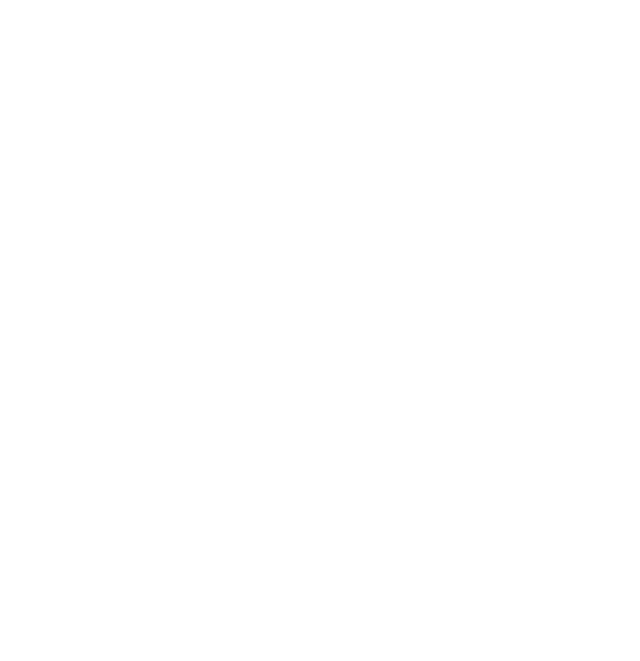
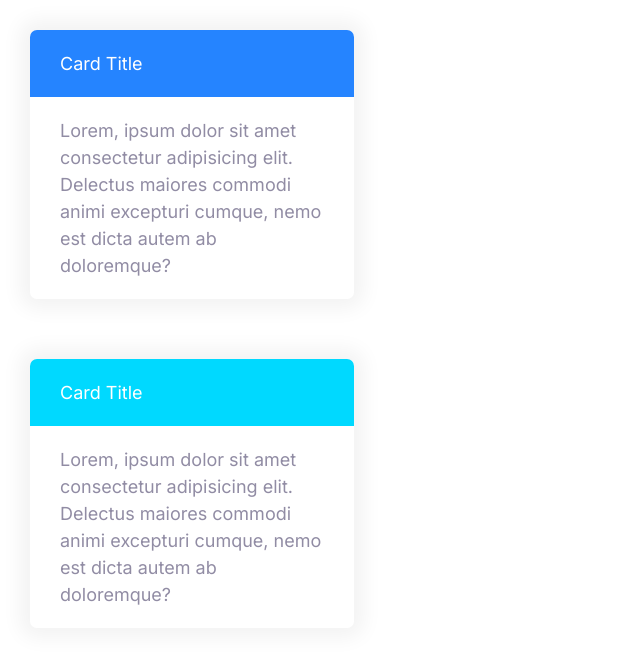
Before and after one commit to amirhosseinNouri/cloud-hosting-front, a website: page index.html in a window 1280 px wide. Shown: the whole page, without its empty margins (0-640 px from the left). Drawn offline with nearby package versions, Linux system fonts and the light colour scheme.

Commit message:
:art: Build initial card component

```diff
--- a/css/styles.css
+++ b/css/styles.css
@@ -250,16 +250,38 @@ a {
 }
 
 .input-group input {
-    border : none;
-    flex-grow: 1;
-    padding : 1.5rem 1rem;
+  border: none;
+  flex-grow: 1;
+  padding: 1.5rem 1rem;
 }
 
 .input-group button {
-    margin : 4px;
+  margin: 4px;
 }
 @media screen and (min-width: 1024px) {
   .input {
     font-size: 1.5rem;
   }
 }
+/* Card */
+
+.card {
+  border-radius: 7px;
+  box-shadow: 0 0 20px 10px #f3f3f3;
+  overflow: hidden;
+}
+
+.card__header,
+.card__body {
+  padding: 2rem 3rem;
+}
+
+.card--primary header {
+  background-color: var(--color-primary);
+  color: #fff;
+}
+
+.card--secondary header {
+  background-color: var(--color-secondary);
+  color: #fff;
+}
--- a/index.html
+++ b/index.html
@@ -14,6 +14,17 @@
     <title>Cloud Hosting</title>
   </head>
   <body>
-
+   <div style="width : 30% ; padding : 3rem;">
+    <div class="card card--primary">
+        <header class="card__header">Card Title</header>
+        <div class="card__body">Lorem, ipsum dolor sit amet consectetur adipisicing elit. Delectus maiores commodi animi excepturi cumque, nemo est dicta autem ab doloremque?</div>
+    </div>
+   </div>
+   <div style="width : 30% ; padding : 3rem;">
+    <div class="card card--secondary">
+        <header class="card__header">Card Title</header>
+        <div class="card__body">Lorem, ipsum dolor sit amet consectetur adipisicing elit. Delectus maiores commodi animi excepturi cumque, nemo est dicta autem ab doloremque?</div>
+    </div>
+   </div>
   </body>
 </html>
```
